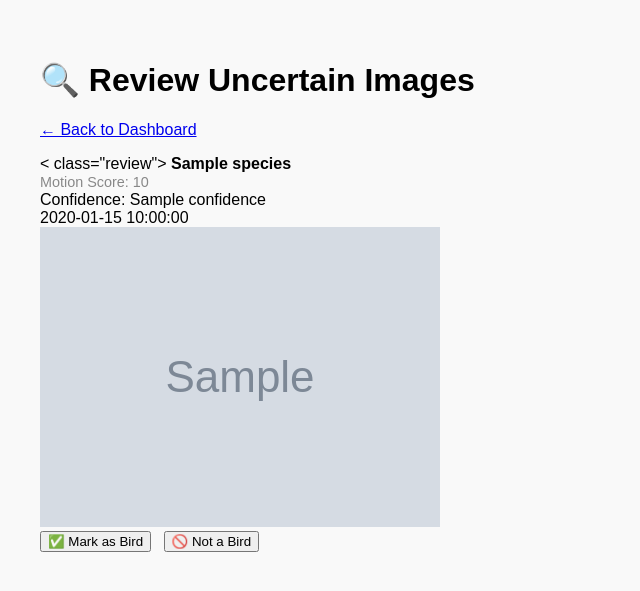
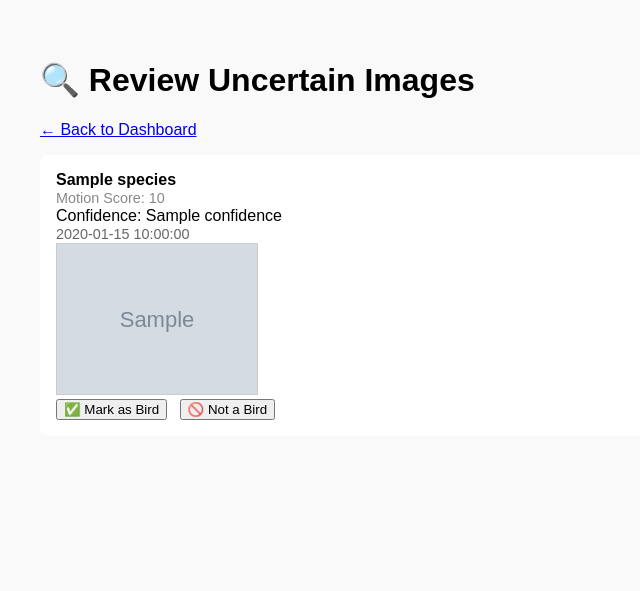
Before and after one commit to n2b8/birdwatcher, a Flask app: template templates/review.html in a window 1280 px wide. Shown: the top 591 px of the page, without its empty margins (0-640 px from the left). Run offline with Flask 3, Linux system fonts and the light colour scheme; the template is opened without the code that fills it: most values are stand-ins (such as "Sample title", 1, 10 or a date in 2020); grey boxes marked "Sample" are stand-in pictures.

Commit message:
fixing a html typo

```diff
--- a/templates/review.html
+++ b/templates/review.html
@@ -16,7 +16,7 @@
   <h1>🔍 Review Uncertain Images</h1>
   <p><a href="/">← Back to Dashboard</a></p>
   {% for entry in entries %}
-  < class="review">
+  <div class="review">
     <strong>{{ entry.species }}</strong><br>
     <span class="motion-score">Motion Score: {{ entry.motion_score }}</span><br>
     <span class="confidence">Confidence: {{ entry.confidence }}</span></br>
```
